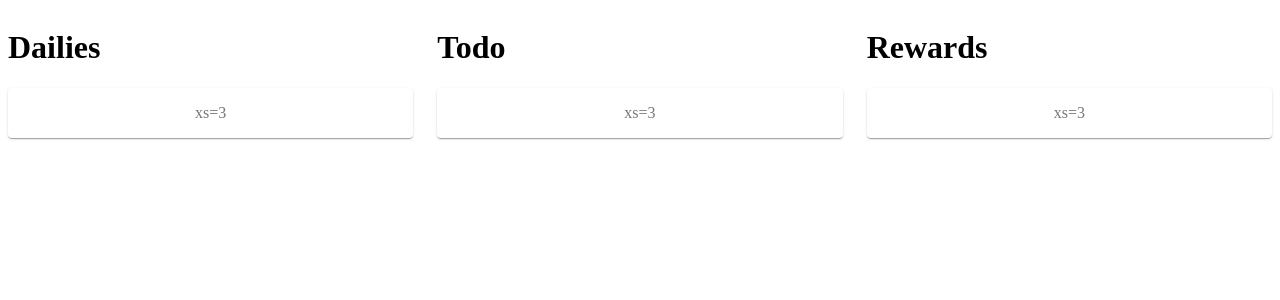
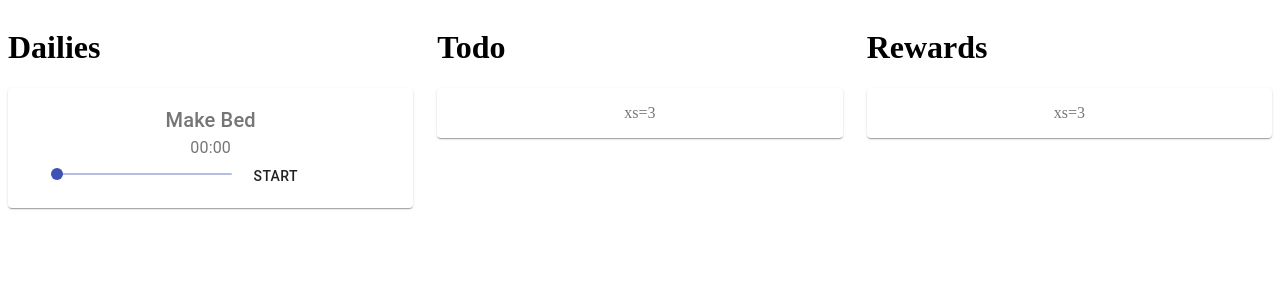
Before and after one commit to alicelambda/Flounder-Frontend, a React (Create React App) app: page / in a window 1280 px wide. Shown: the top 300 px of the page. Built offline with nearby package versions, Linux system fonts and the light colour scheme.

Commit message:
Reworked the todo card component

```diff
--- a/src/App.js
+++ b/src/App.js
@@ -4,7 +4,7 @@
 import { makeStyles } from '@material-ui/core/styles';
 import Paper from '@material-ui/core/Paper';
 import Grid from '@material-ui/core/Grid';
-
+import Todo from './todo/Todo'
 
 const useStyles = makeStyles((theme) => ({
   root: {
@@ -26,7 +26,7 @@
     <Grid container spacing={3}>
       <Grid item xs={4}>
         <h1>Dailies</h1>
-        <Paper className={classes.paper}>xs=3</Paper>
+        <Todo/>
       </Grid>
       <Grid item xs={4}>
         <h1>Todo</h1>
--- /dev/null
+++ b/src/todo/Todo.js
@@ -0,0 +1,42 @@
+import React from 'react';
+import Paper from '@material-ui/core/Paper';
+import { makeStyles } from '@material-ui/core/styles';
+import Slider from '@material-ui/core/Slider'
+import Typography from '@material-ui/core/Typography';
+import Button from '@material-ui/core/Button';
+import Grid from '@material-ui/core/Grid';
+
+
+const useStyles = makeStyles((theme) => ({
+    root: {
+        flexGrow: 1,
+    },
+    paper: {
+        padding: theme.spacing(2),
+        textAlign: 'center',
+        color: theme.palette.text.secondary,
+    },
+}));
+
+
+function Todo() {
+    const classes = useStyles();
+
+    return (
+        <Paper className={classes.paper}>
+            <Typography variant="h6" >Make Bed</Typography>
+            <Typography>00:00</Typography>
+            <Grid container spacing={3}>
+                <Grid item xs={1}/>
+                <Grid item xs={6}>
+                    <Slider />
+                </Grid>
+                <Button xs={6}>
+                    Start
+            </Button>
+            </Grid>
+        </Paper>
+    );
+}
+
+export default Todo;
```
